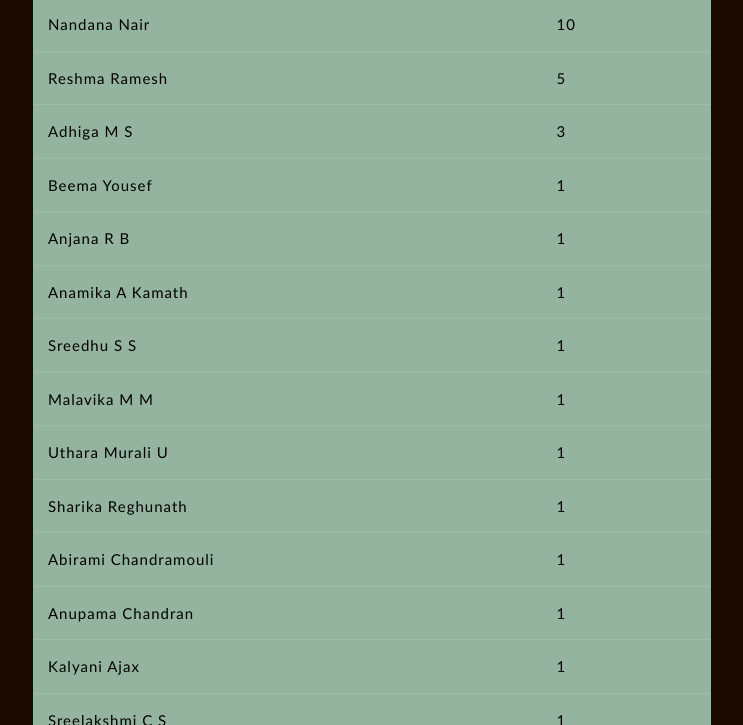
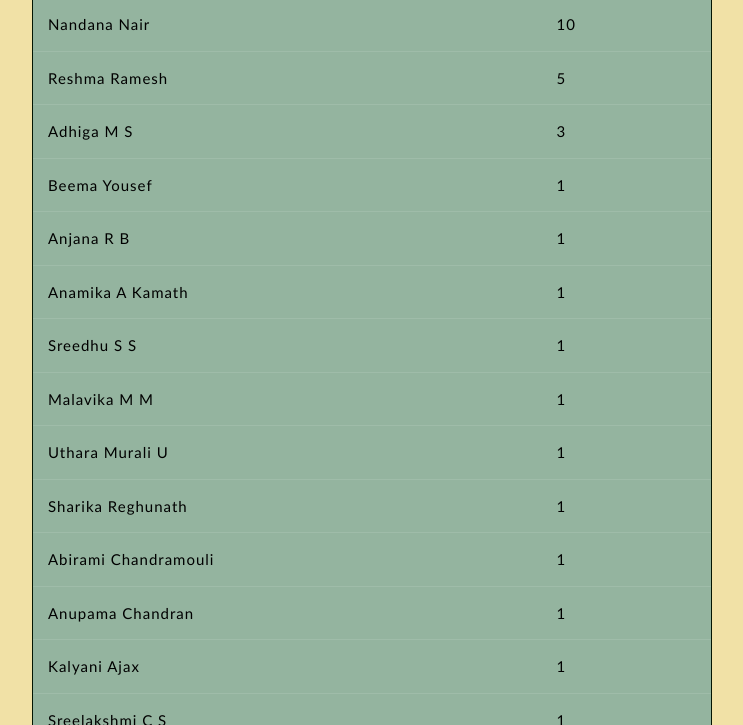
Before and after one commit to gouthamrajesh/wie-leaderboard, a plain HTML site: page index.html in a window 1280 px wide. Shown: the part 271-996 px from the top of the page, without its empty margins (268-1011 px from the left). Drawn offline with nearby package versions, Linux system fonts and the light colour scheme.

Commit message:
BG colour changed

```diff
--- a/style.css
+++ b/style.css
@@ -9,7 +9,7 @@ body{
     padding: 0;
     box-sizing: border-box;
     font-family: 'Poppins', sans-serif;
-    background-color: #1C0A00;
+    background-color: #F1E1A6;
     background-size:100% 100%;
   }
 
```
